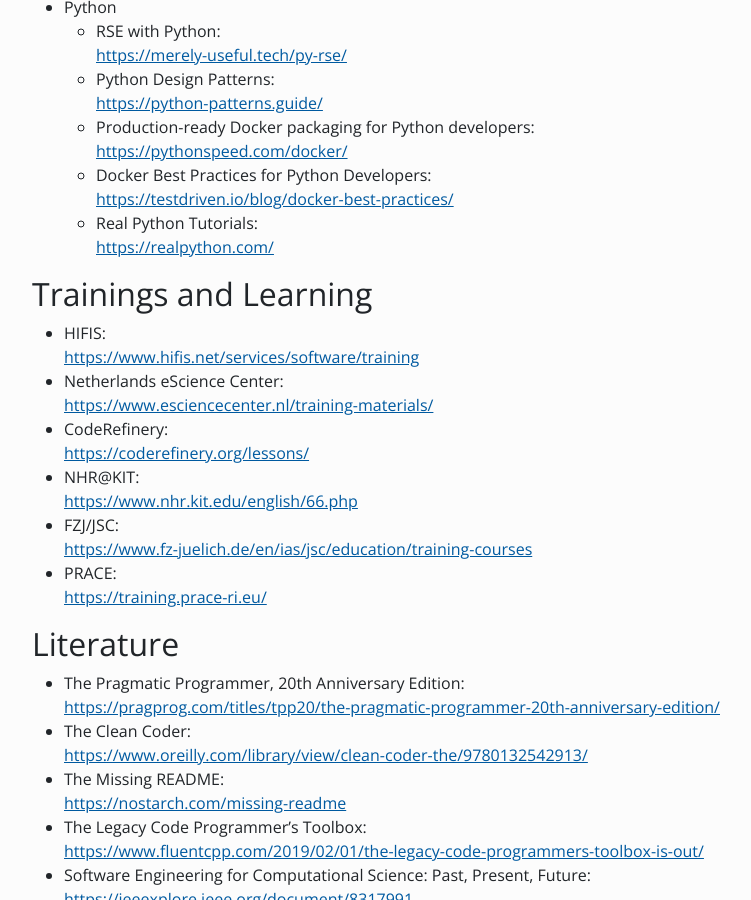
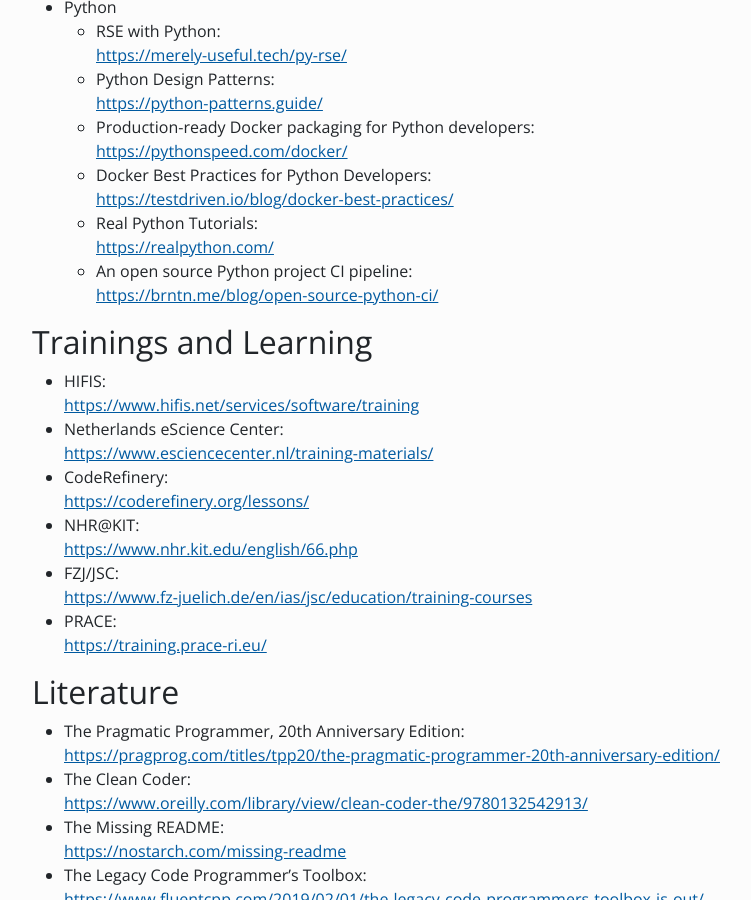
Before and after one commit to Helmholtz-HiRSE/helmholtz-hirse.github.io, a Jekyll site: the page built from resources.md, in a window 1280 px wide and 900 px high, scrolled down 1506 px. Shown: the whole window, without its empty margins (50-801 px from the left). Built offline with Jekyll 4.4.1, drawn with Linux system fonts in a browser that asks for light colours; nearby versions of some CDN libraries.

Commit message:
Update resources.md

```diff
--- a/resources.md
+++ b/resources.md
@@ -42,6 +42,7 @@
     * Production-ready Docker packaging for Python developers: <br> <https://pythonspeed.com/docker/>
     * Docker Best Practices for Python Developers: <br> <https://testdriven.io/blog/docker-best-practices/>
     * Real Python Tutorials: <br> <https://realpython.com/>
+    * An open source Python project CI pipeline: <br> <https://brntn.me/blog/open-source-python-ci/>
 
 
 ## Trainings and Learning
```
